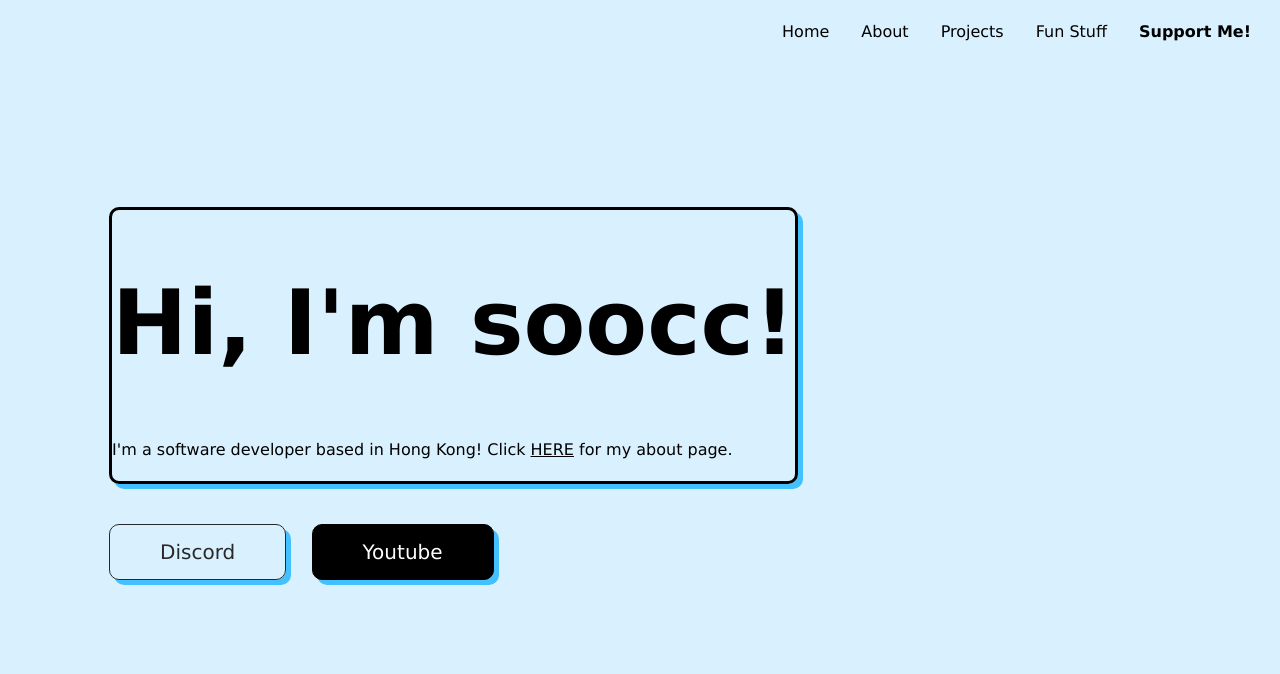
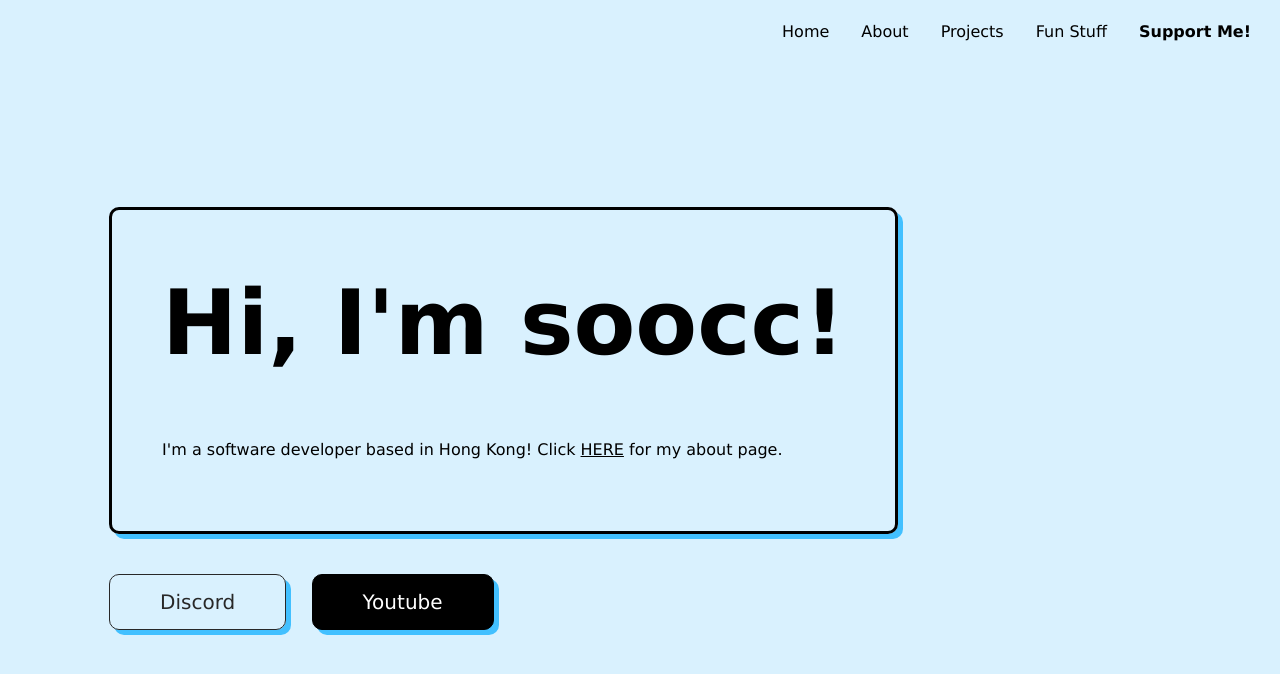
Before and after one commit to soocc/sooccsocks2, a Jekyll site: the page built from index.html, in a window 1280 px wide. Shown: the top 674 px of the page. Built offline with Jekyll 4.4.1, drawn with Linux system fonts in a browser that asks for light colours.

Commit message:
Update index.html

```diff
--- a/index.html
+++ b/index.html
@@ -28,7 +28,7 @@ layout: default
         margin-bottom: 0px;
         border-radius: 10px 10px 10px 10px;
         border-style: solid;
-        padding: -30px 50px 10px 50px;
+        padding: 0 50px 50px 50px;
         box-shadow: 5px 5px 0px #42c0ff;
       }
     </style>
```
